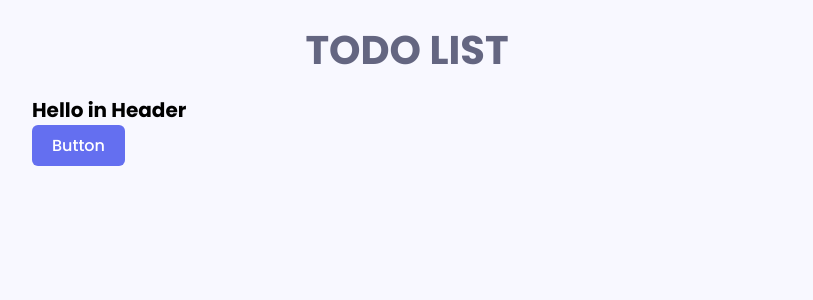
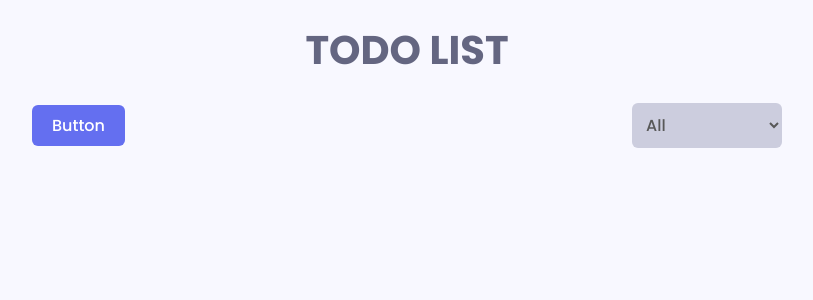
Before and after one commit to Denis-Paziak/Todo-list, a React (Create React App) app: page / in a window 1280 px wide. Shown: the top 300 px of the page, without its empty margins (233-1046 px from the left). Built offline with nearby package versions, Linux system fonts and the light colour scheme.

Commit message:
create select button

```diff
--- a/src/components/AppHeader.js
+++ b/src/components/AppHeader.js
@@ -1,12 +1,19 @@
 import React from "react";
 import Button from "./Button";
+import SelectButton from "./SelectButton";
+import styles from "../styles/modules/app.module.scss";
 
 function AppHeader () {
     return (
-        <>
-            <h1>Hello in Header</h1>
+        <div className={styles.appHeader}>
             <Button>button</Button>
-        </>
+            <SelectButton id="status">
+                <option value="all">All</option>
+
+                <option value="incomplete">Incomplete</option>
+                <option value="complete">Complete</option>
+            </SelectButton>
+        </div>
     )
 }
 
--- /dev/null
+++ b/src/components/SelectButton.js
@@ -0,0 +1,13 @@
+import React from "react";
+import styles from "../styles/modules/button.module.scss";
+function SelectButton ({children, ...rest}) {
+    return (
+        <>
+            <select name="" {...rest} className={`${styles.button} ${styles.button__select}`}>
+                {children}
+            </select>
+        </>
+    )
+}
+
+export default SelectButton;
```
